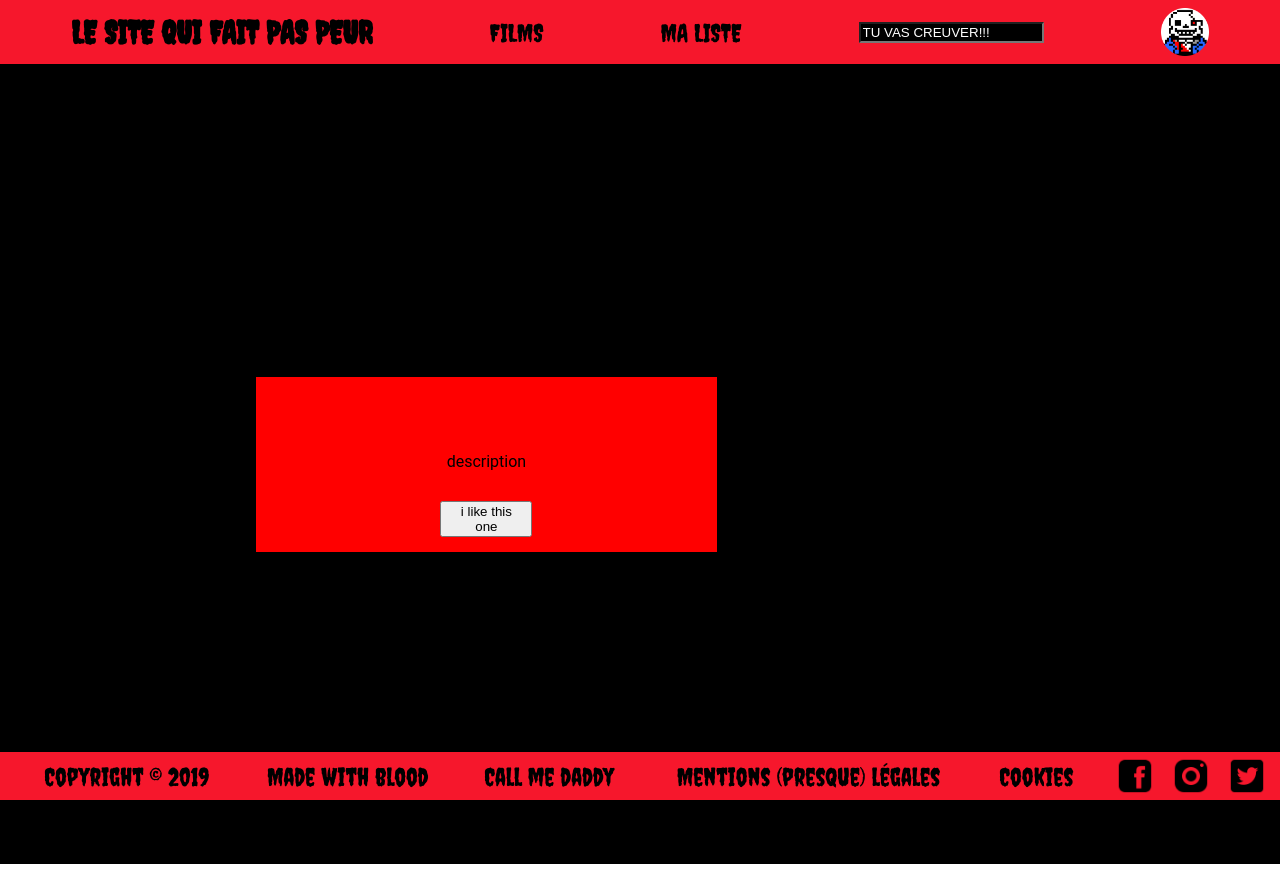
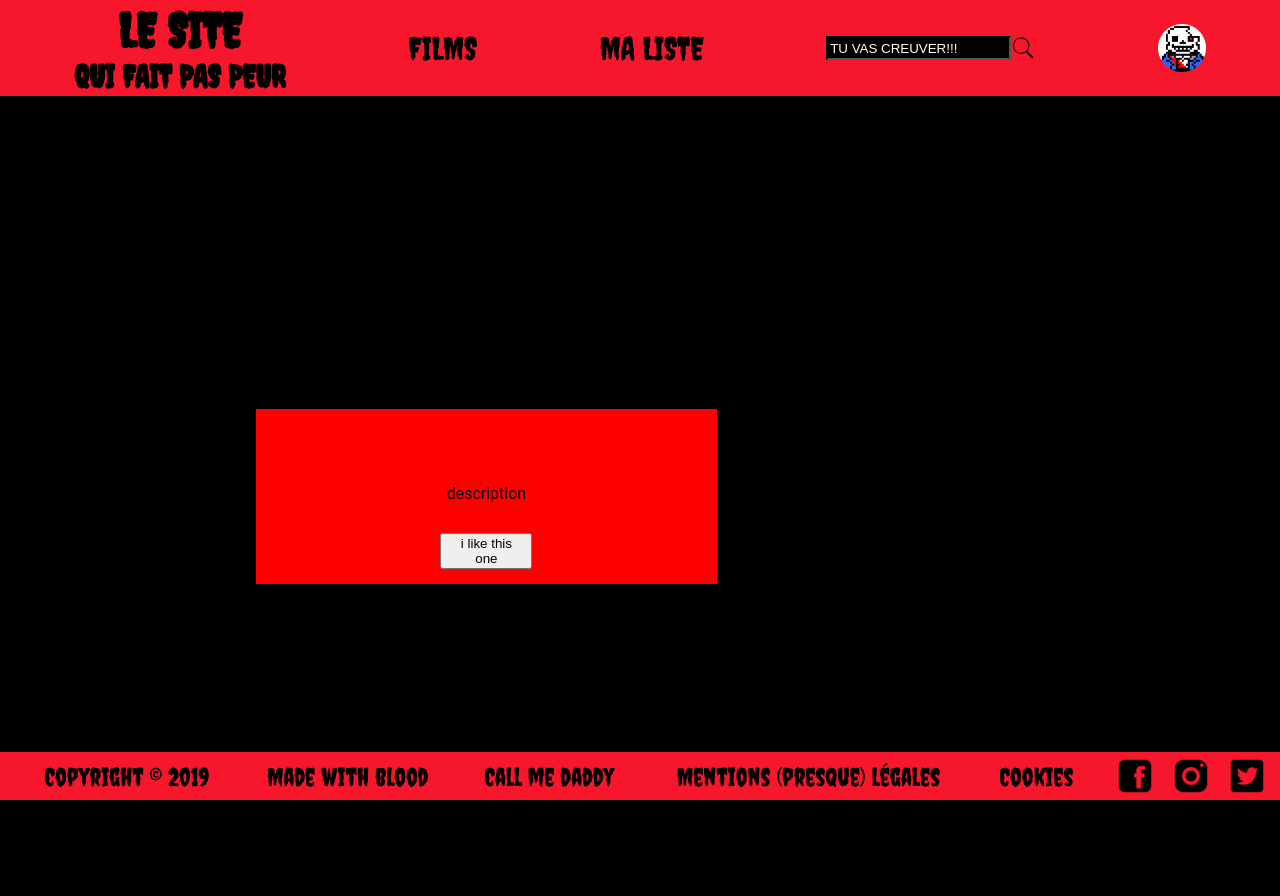
Before and after one commit to LoicBrassart/wild-1909-hacka1-g1, a React (Create React App) app: page /FilmPage in a window 1280 px wide. Before the commit the page ends 864 px from the top, so only its background shows below. Built offline with nearby package versions, Linux system fonts and the light colour scheme; no server answers.

Commit message:
modification on title and scale added

```diff
--- a/src/components/NavBar.jsx
+++ b/src/components/NavBar.jsx
@@ -4,11 +4,18 @@ import "./NavBar.scss";
 function NavBar() {
   return (
     <div className="NavBar">
-      <h1>LE SITE QUI FAIT PAS PEUR</h1>
+      <div className="title">
+        <h1 className="strong-title">LE SITE</h1>
+        <h1>QUI FAIT PAS PEUR</h1>
+      </div>
 
       <p>FILMS</p>
       <p>MA LISTE</p>
-      <input type="search" value="TU VAS CREUVER!!!" />
+      <div className="search-bar">
+        <input type="search" value="TU VAS CREUVER!!!" />
+        <img className="search-png" src="search.png" alt="loupe" />
+      </div>
+
       <img src="mask.png" />
     </div>
   );
--- a/src/components/NavBar.scss
+++ b/src/components/NavBar.scss
@@ -7,40 +7,41 @@
   flex-direction: row;
   justify-content: space-around;
   align-items: center;
-  height: 8vh;
+  height: 12vh;
+  .title {
+    display: flex;
+    flex-direction: column;
+    justify-content: center;
+    align-items: center;
+  }
+  .strong-title {
+    font-size: 3em;
+  }
   h1 {
     font-family: "Creepster", cursive;
   }
   p {
     font-family: "Creepster", cursive;
-    font-size: 25px;
+    font-size: 2em;
+  }
+  p:hover {
+    transform: scale(1.1);
   }
   img {
     height: 6vh;
   }
+  .search-bar {
+    display: flex;
+    flex-direction: row;
+    align-items: center;
+  }
   input {
     background-color: black;
     color: white;
+    border-color: black;
+    height: 3vh;
+  }
+  .search-png {
+    height: 3vh;
   }
 }
-
-.NavbarComponents {
-  display: flex;
-  flex-direction: row;
-  list-style-type: none;
-  justify-content: space-between;
-  align-items: center;
-}
-.SearchBar {
-  display: flex;
-  flex-direction: row;
-  align-items: center;
-  input {
-    background-color: black;
-    border: none;
-    color: red;
-  }
-}
-.SearchInput {
-  margin-right: 1%;
-}
```
